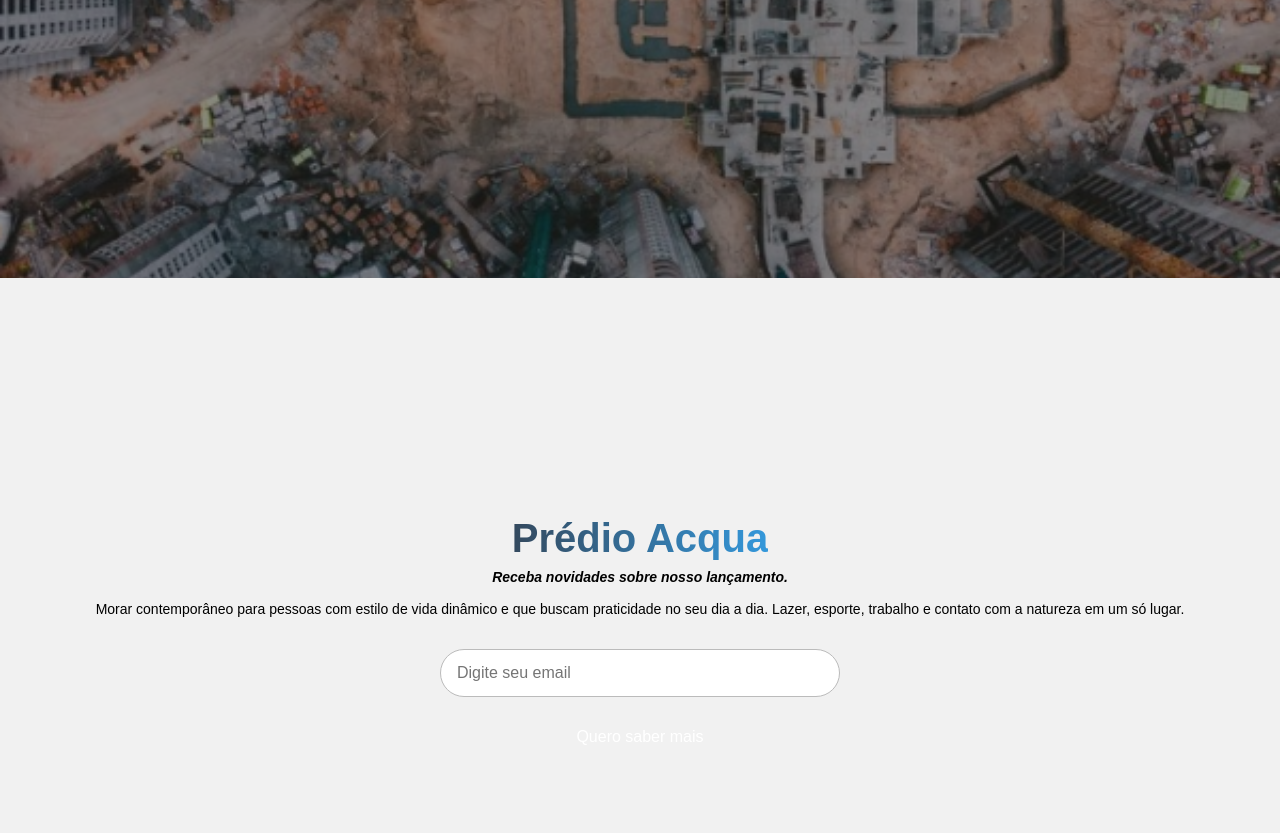
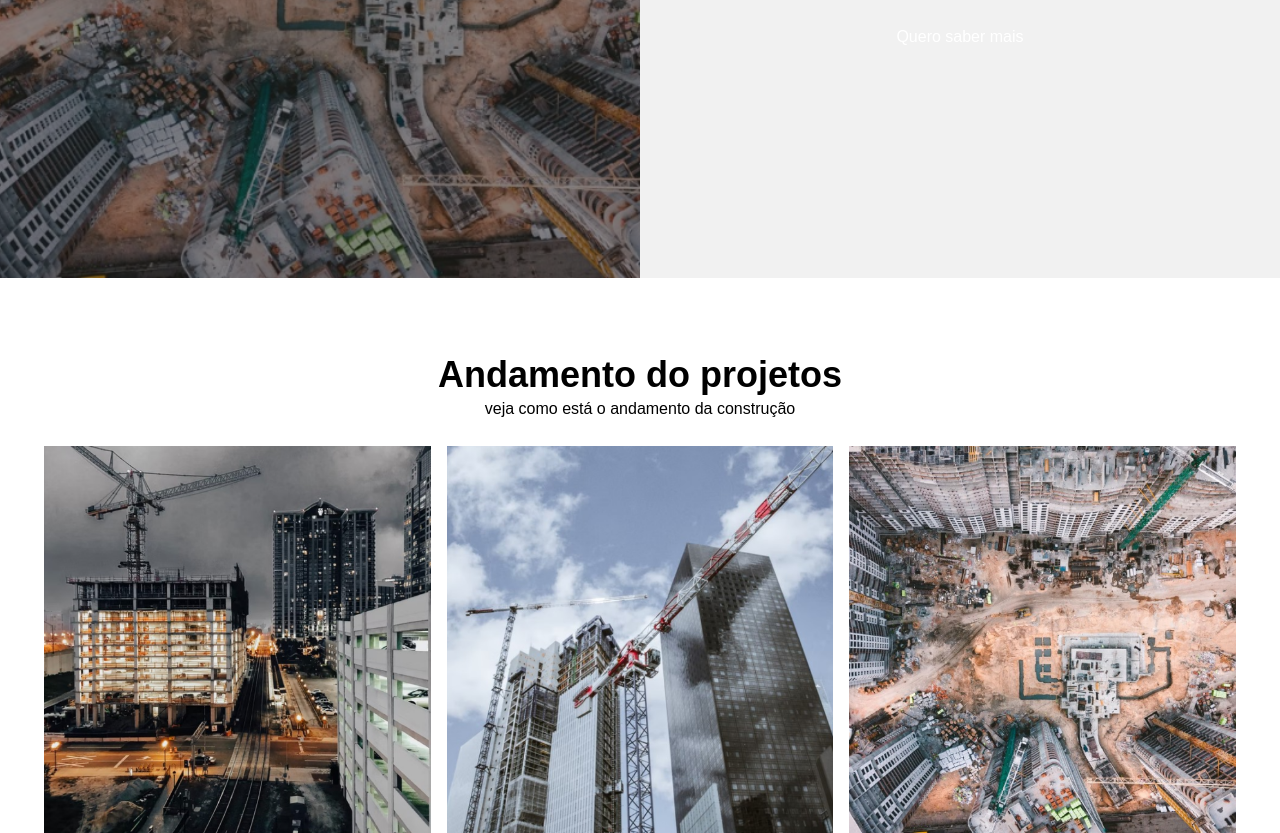
Before and after one commit to nascimentoguga64-hash/projeto-acqua, a plain HTML site: page index.html in a window 1280 px wide. Shown: the part 442-1275 px from the top of the page. Drawn offline with Linux system fonts and the light colour scheme.

Commit message:
ajustando o layout com html e css

```diff
--- a/index.html
+++ b/index.html
@@ -8,7 +8,7 @@
 <link rel="preconnect" href="https://fonts.gstatic.com" crossorigin>
 <link href="https://fonts.googleapis.com/css2?family=Inter:ital,opsz,wght@0,14..32,100..900;1,14..32,100..900&family=Nunito:ital,wght@0,200..1000;1,200..1000&display=swap" rel="stylesheet"/>
 
-<link rel="stylesheet" href="style.css">
+<link rel="stylesheet" href="style.css"/>
 </head>
 <body>
     <main>
--- a/style.css
+++ b/style.css
@@ -38,7 +38,7 @@ main {
     background-image: url(./assets/images/predio3.png);
 background-repeat: no-repeat;
     background-size: cover;
-    background-position: center
+    background-position: center;
 }
 
 .lancamento {
@@ -59,7 +59,7 @@ background-repeat: no-repeat;
 
 
 .lancamento p span {
-    font-size: 2.5rem;
+    font-size: clamp(2.5rem, 10vw, 3.5rem );
     font-weight: 700;
 }
 
@@ -76,7 +76,8 @@ background-repeat: no-repeat;
 }
 
 .newsletter h2 {
-    font-size: 2.5rem;
+    font-size: clamp(2rem, 6vw, 2.5rem);
+
     margin-bottom: 0.5rem;
     background: linear-gradient(
         to right,
@@ -88,16 +89,19 @@ background-repeat: no-repeat;
     color: transparent;
 }
 
+.newsletter p {
+    font-size: clamp(0.875rem, 5vw, 1rem);
+}
+
 .newsletter h2 + p {
     font-weight: 600;
     font-style: italic;
-    font-size: 0.875rem;
     margin-bottom: 1rem;
 }
 
 .newsletter p + p {
-    font-size: 0.875rem;
     margin-bottom: 2rem;
+    max-width: 75ch;
 }
 
 .newsletter form{
@@ -109,21 +113,22 @@ background-repeat: no-repeat;
 
 .sr-only {
     position: absolute;
+    border: 0;
+    padding: 0;
     width: 1px;
     height: 1px;
-    padding: 0;
     margin: -1px;
     overflow: hidden;
     white-space: nowrap;
     clip: rect(0, 0, 0, 0);
-    border: 0;
 }
 
 .newsletter form {
     max-width: 25rem;
 }
 
-.newsletter form input, .newsletter form button {
+.newsletter form input,
+.newsletter form button {
     height: 3rem;
     border-radius: 3.5rem;
 }
@@ -136,7 +141,8 @@ background-repeat: no-repeat;
 
 .newsletter form button {
     border: none;
-    background: linear-gradient(90deg,
+    background: linear-gradient(
+        90deg,
     var(--cor-dark-blue)
     var(--cor-light-blue)
     );
@@ -157,12 +163,13 @@ background-repeat: no-repeat;
 }
 
 .andamento h2{
-    font-size: 1.7rem;
+    /* clamp(valor minimo, ideal, valor máximo */
+    font-size: clamp(1.75rem, 6vw, 2.25rem);
     margin-bottom: 0.25rem;
 }
 
 .andamento p {
-    font-size: 0.875rem;
+    font-size: clamp(00.875rem, 6vw 1.125rem);
 }
 
 .andamento img{
@@ -180,4 +187,30 @@ background-repeat: no-repeat;
 
 .galeria img:hover {
     transform: scale(1.05);
+    /* 105% */
 }
+
+/*
+regra css
+@media (condição) {
+    estilos que serão aplicado caso a condição seja verdadeira/válida
+}
+*/
+
+
+@media (min-width: 744px) {
+    .andamento img {
+        max-width: 31%;
+    }
+}
+
+@media (min-width: 1000px) {
+    .info-container {
+        display: flex;
+    }
+
+    .info-container section {
+        width: 100%;
+        max-width: 50%;
+    }
+}
```
